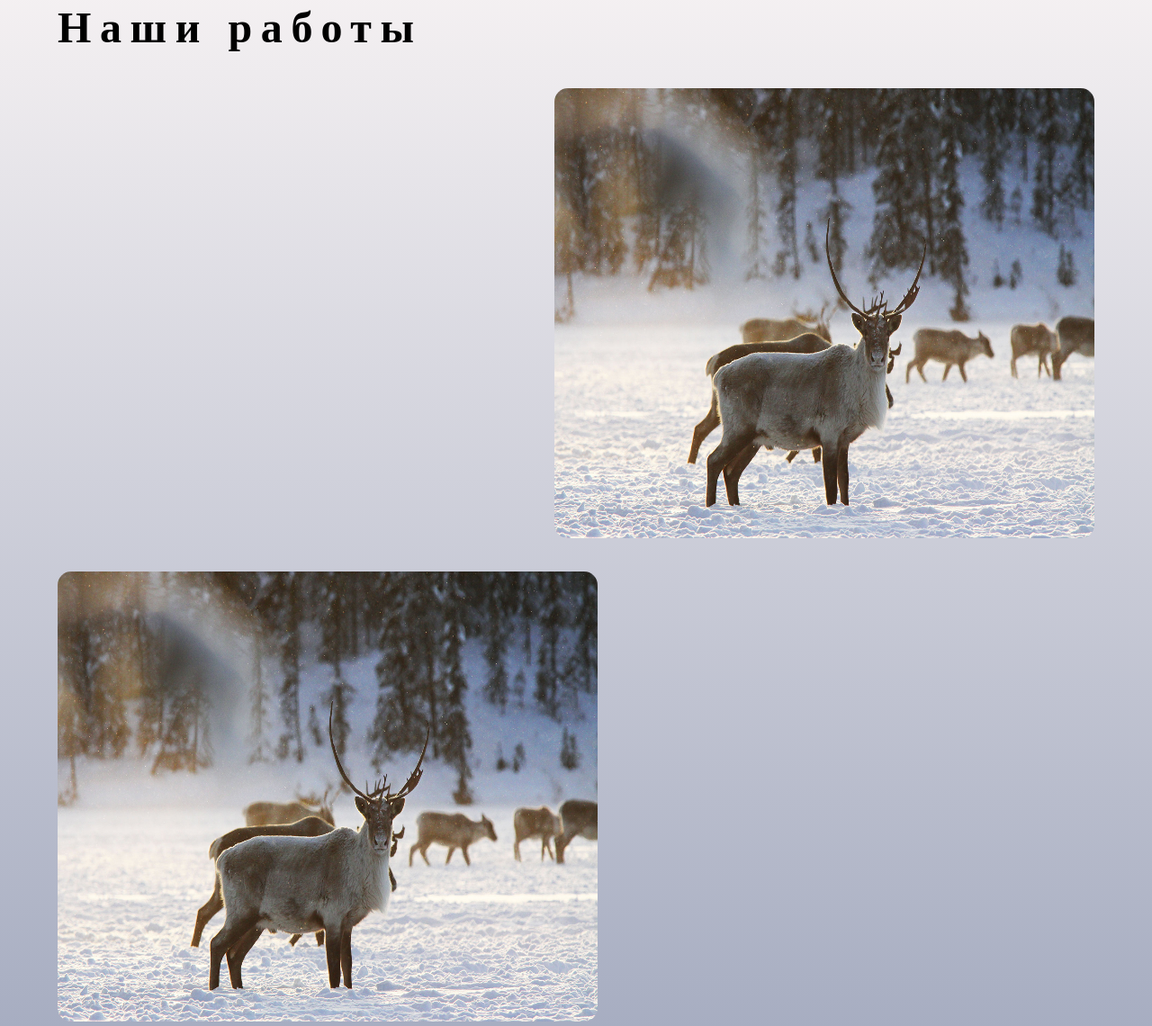
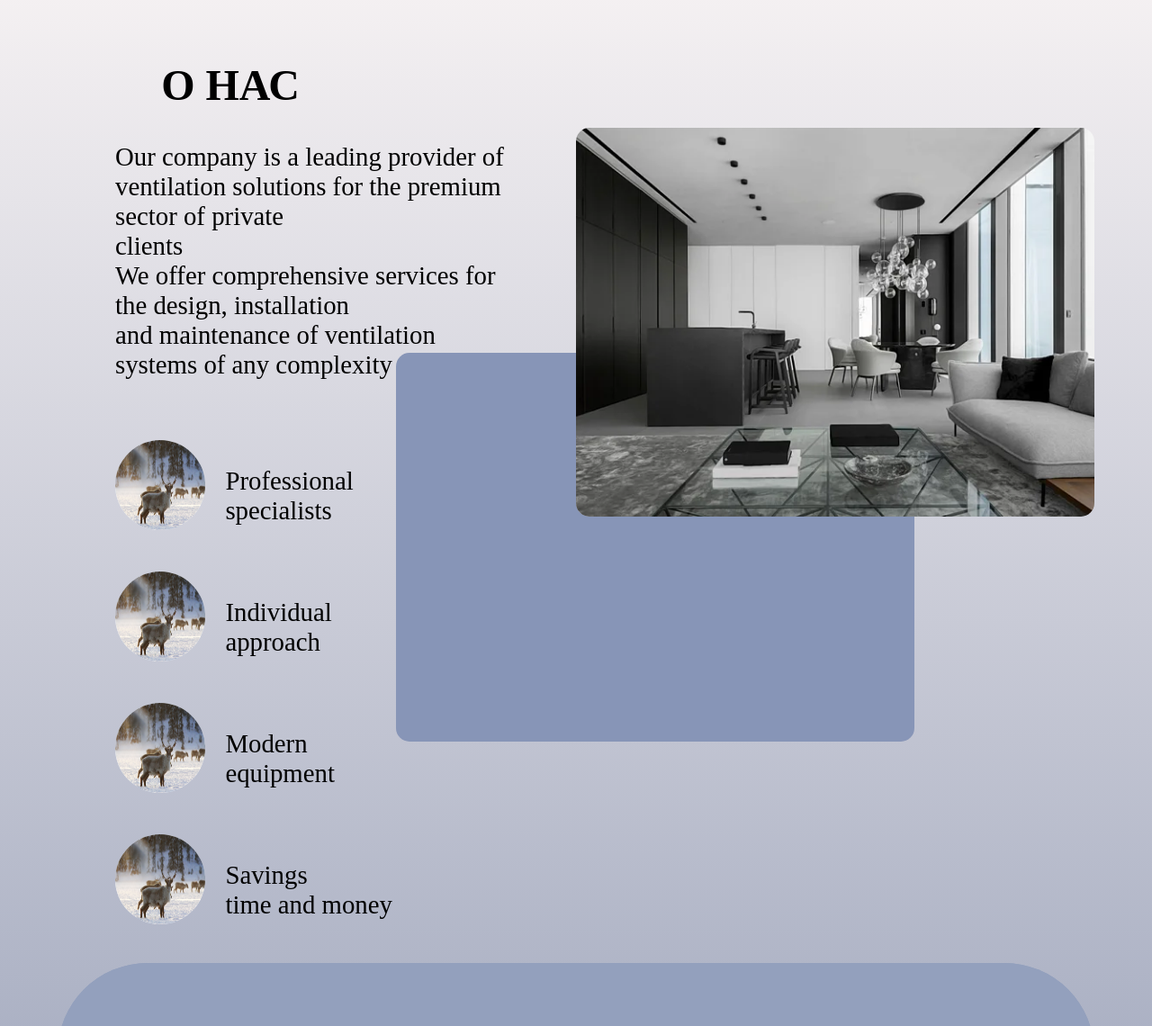
Before and after one commit to Ferm1um/102h, a website: page index.html in a window 1280 px wide. Shown: the part 997-2137 px from the top of the page at 90% size. Drawn offline with Linux system fonts and the light colour scheme; a web font is replaced by a local one.

Commit message:
Add files via upload

```diff
--- a/index.html
+++ b/index.html
@@ -58,7 +58,8 @@
     </header>
 
     <main>
-        <section class="o_project">
+        <!--Наши проекты -->
+        <!-- <section class="o_project">
             <div >
                 <h1>Наши работы</h1>
             </div>
@@ -74,7 +75,61 @@
                 </div>
 
             </div>
+        </section> -->
+
+
+                <!--О нас-->
+        <section class="Sec_o_nas">
+                    <div style="width: 25%; ;padding-left: 10%;">
+                        <h1>О НАС</h1>
+                    </div>
+
+                    <div class="o_nas_text">
+                    <p>
+                        Our company is a leading provider of ventilation solutions for the premium sector of private <br>
+                        clients <br>
+                        We offer comprehensive services for the design, installation <br>
+                        and maintenance of ventilation systems of any complexity <br>
+                    </p>
+
+                    <div style="display: flex; margin-top: 15%;">
+                        <img src="img/Olen_2.jpg" alt="" style="width: 100px; height: 100px; background-color: aliceblue; border-radius: 50%; margin-right: 5%;">
+                        <p>
+                            Professional
+                            <br>specialists
+                        </p>
+                    </div>
+                    <div style="display: flex; margin-top: 5%;">
+                        <img src="img/Olen_2.jpg" alt="" style="width: 100px; height: 100px; background-color: aliceblue; border-radius: 50%; margin-right: 5%;">
+                        <p>
+                            Individual
+                            <br>approach
+                        </p>
+                    </div>
+                    <div style="display: flex; margin-top: 5%;">
+                        <img src="img/Olen_2.jpg" alt="" style="width: 100px; height: 100px; background-color: aliceblue; border-radius: 50%; margin-right: 5%;">
+                        <p>
+                            Modern
+                            <br>equipment
+                        </p>
+                    </div>
+                    <div style="display: flex; margin-top: 5%;">
+                        <img src="img/Olen_2.jpg" alt="" style="width: 100px; height: 100px; background-color: aliceblue; border-radius: 50%; margin-right: 5%;">
+                        <p>
+                            Savings
+                            <br>time and money
+                        </p>
+                    </div>
+                </div>
+
+
+                <div class="pictures_o_nas">
+                    <img src="img/vent.webp" alt="">
+
+                </div>
+
         </section>
+
         <section class="sec_vibor">  <!--Переписать название класса-->
             <div class="vibor">
                 <div class="vibor_text">
@@ -100,11 +155,27 @@
 
             <div class="block_li">
                 <div class="block_li_text">
+                   <li>Dionysius Maior, Siciliae tyrannus, ipse iudicavit, quam esset beatus. Nam, cum quidam ex eius assentatoribus</li>
+                   <li>Damŏcles, commemoraret in sermone copias eius, opes, maiestatem dominatus </li>
+                    </p>
+                </div>
 
-                </div>
+                <div class="block_li_text">
+                    <li>Dionysius Maior, Siciliae tyrannus, ipse iudicavit, quam esset beatus. Nam, cum quidam ex eius assentatoribus</li>
+                    <li>Damŏcles, commemoraret in sermone copias eius, opes, maiestatem dominatus </li>
+                     </p>
+                 </div>
+
+                 <div class="block_li_text">
+                    <li>Dionysius Maior, Siciliae tyrannus, ipse iudicavit, quam esset beatus. Nam, cum quidam ex eius assentatoribus</li>
+                    <li>Damŏcles, commemoraret in sermone copias eius, opes, maiestatem dominatus </li>
+                     </p>
+                 </div>
 
             </div>
         </section>
+
+
 
     </main>
 
@@ -133,6 +204,6 @@
         </div>
 
     </footer>
-</div>
+    </div>
 </body>
 </html>
--- a/style.css
+++ b/style.css
@@ -118,6 +118,8 @@ a.nav:hover:after {
 
 }
 
+
+/* Наши проекты */
 .o_project{
     height: auto;
     width: 90%;
@@ -132,6 +134,8 @@ a.nav:hover:after {
     flex-direction: column;
 }
 
+
+/* Почему выбирают нас? */
 .sec_vibor{
     display: flex;
     margin: auto;
@@ -180,16 +184,55 @@ a.nav:hover:after {
 }
 
 .block_li{
-    height: 50vh;
-
+    display: flex;
+    justify-content: space-around;
     width: 100%;
+    margin-top: 10%
 }
 .block_li_text{
-    width: 30%;
-    text-align: center;
-    font-size: 1.5em;
+    width: 15%;
+    font-size: 1.7em;
+    background-color: #cbcfd9;
+    padding: 4% 2% 2% 2%;
+    border-radius: 5%;
+    margin-bottom: 5%;
 }
 
+
+/* О нас */
+.Sec_o_nas{
+    width: 90%;
+    padding-top: 5%;
+    display: flex;
+    margin: auto;
+    flex-wrap: wrap;
+    justify-content: space-between;
+}
+
+
+.Sec_o_nas h1{
+    font-size: 3em;
+    font-family: 'Times New Roman', serif;
+}
+
+.o_nas_text{
+    margin-top: 3%;
+    padding: 5%;
+    font-size: 1.8em;
+    padding-left: 5%;
+    position: absolute;
+    width: 35%;
+}
+.pictures_o_nas{
+    margin-top: 10%;
+    width: 50%;
+    height: 100vh;
+}
+.pictures_o_nas img{
+    border-radius: 15px;
+    width: 100%;
+    box-shadow: -200px 250px #8795b7;
+}
 
 
 
@@ -271,3 +314,8 @@ a.nav:hover:after {
         transform: translateY(0);
     }
 }
+
+
+
+
+/* 2560 x 1440 */
```
Also changed, not shown: img/vent.webp (added).
